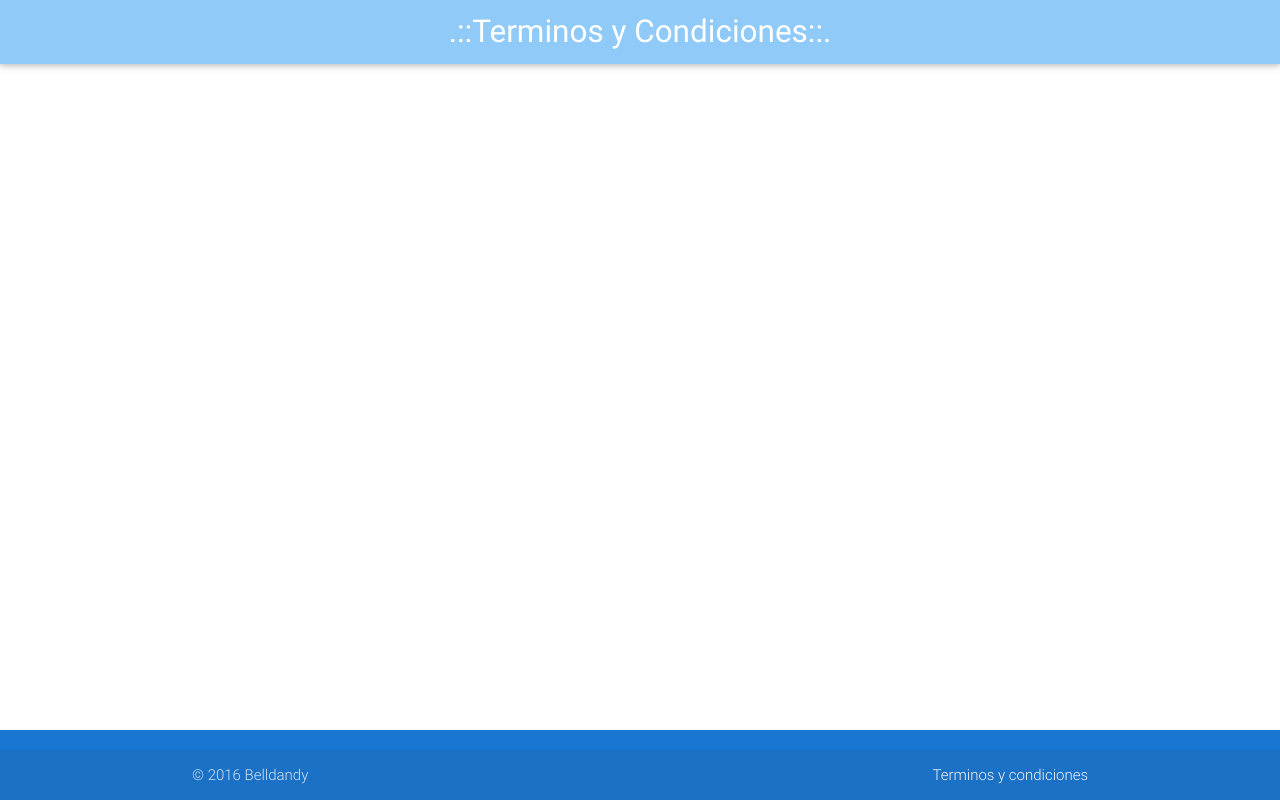
After one commit to EasysoftCompany/pelos, a PHP site: page /my_listener/terminos_y_condiciones.html in a window 1280 px wide. The commit adds this page. Run offline with PHP 8.4, Linux system fonts and the light colour scheme; some libraries are stand-ins or nearby versions.

Commit message:
Agregadas algunas validaciones y la opcion de envio a domicilio, Ademas de la pagina de Terminos y Condiciones (Vacia)

```diff
--- /dev/null
+++ b/terminos_y_condiciones.html
@@ -0,0 +1,47 @@
+<!DOCTYPE html>
+<html>
+    <head>
+        <meta charset="UTF-8">
+        <title>.::Terminos y Condiciones::.</title>
+
+        <link href="http://fonts.googleapis.com/icon?family=Material+Icons" rel="stylesheet">
+        <!--Import materialize.css-->
+        <link type="text/css" rel="stylesheet" href="css/materialize.min.css"  media="screen,projection"/>
+
+        <!--Let browser know website is optimized for mobile-->
+        <meta name="viewport" content="width=device-width, initial-scale=1.0"/>
+
+        <!--<link href="css/frontend.css" rel="stylesheet" type="text/css"/>-->
+
+        <link rel="icon" type="image/png" href="css/favicon.ico" />
+        <script src="https://ajax.googleapis.com/ajax/libs/jquery/1.11.3/jquery.min.js" type="text/javascript"></script>
+        <script src="css/JQmain.js" type="text/javascript"></script>
+        <script type="text/javascript" src="js/materialize.min.js"></script>
+        <link href="css/index.css" rel="stylesheet" type="text/css"/>
+    </head>
+    <body>
+        <nav>
+            <div class="nav-wrapper blue lighten-3" >
+                <a href="#" class="brand-logo center">.::Terminos y Condiciones::.</a>
+            </div>
+        </nav>
+
+        <main>
+
+            <div class="container">
+
+                <p></p>
+
+            </div>
+
+        </main>
+        <footer class="page-footer blue darken-2">
+            <div class="footer-copyright">
+                <div class="container">
+                    © 2016 Belldandy
+                    <a class="grey-text text-lighten-4 right" href="terminos_y_condiciones.html">Terminos y condiciones</a>
+                </div>
+            </div>
+        </footer>
+    </body>
+</html>
```
Also changed, not shown: css/info.js (added, +16 -0 lines), index.php (+1 -6 lines), information.php (+26 -5 lines), css/JQmain.js (line endings or trailing spaces).
